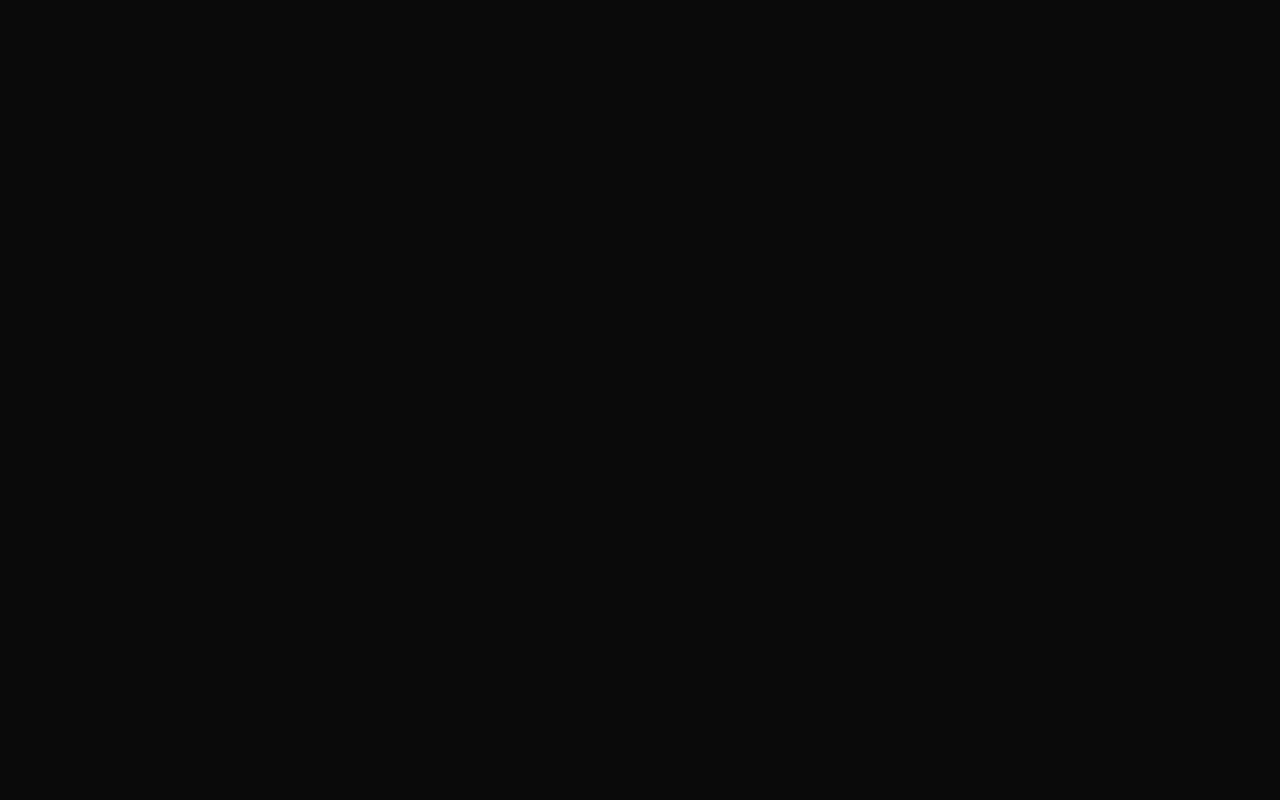
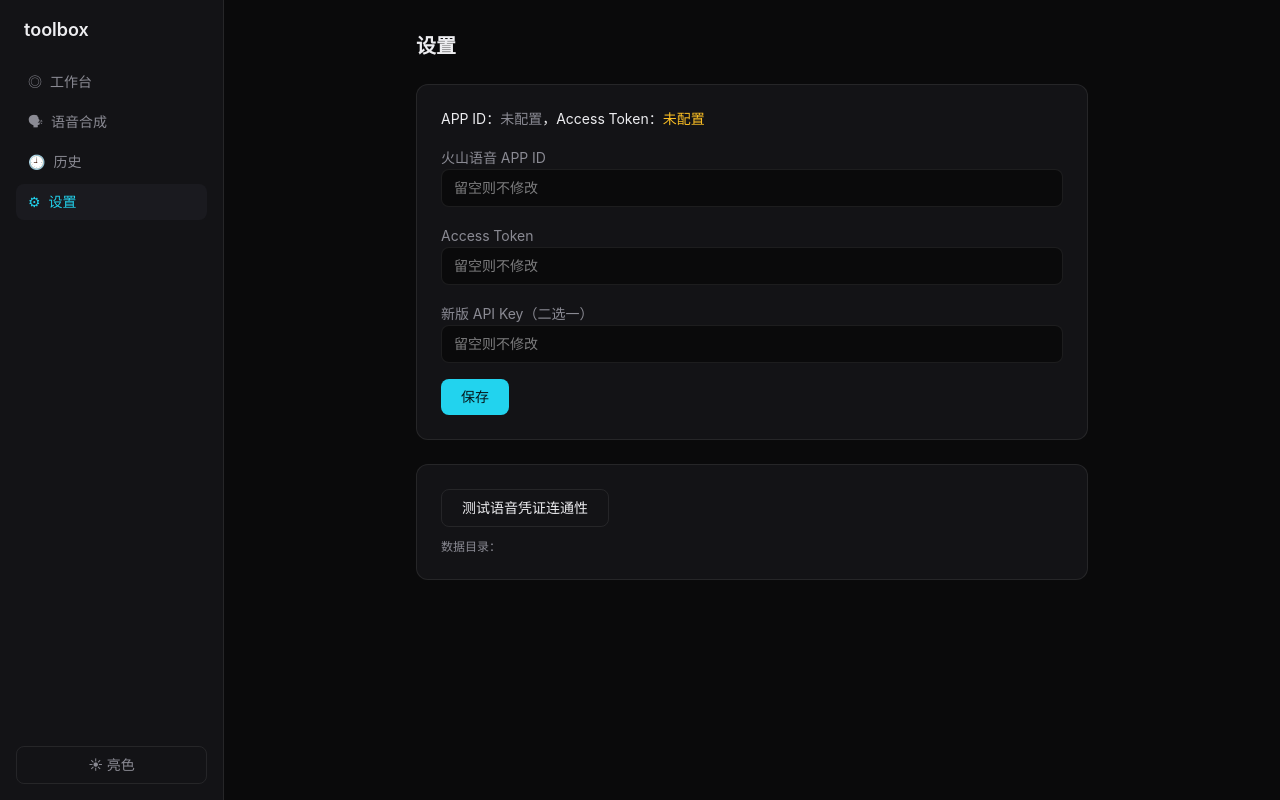
Before and after one commit to yann0917/toolbox, a React (Vite) app in the folder web/: page /settings in a window 1280 px wide. Before the commit this address had no page. Built offline with nearby package versions, Linux system fonts and the light colour scheme; no server answers.

Commit message:
feat: 设置页（凭证配置与连通性测试）

```diff
--- a/web/src/main.tsx
+++ b/web/src/main.tsx
@@ -6,6 +6,7 @@ import Layout from "./components/Layout";
 import WorkbenchPage from "./pages/WorkbenchPage";
 import TTSPage from "./pages/TTSPage";
 import HistoryPage from "./pages/HistoryPage";
+import SettingsPage from "./pages/SettingsPage";
 import "./theme.css";
 
 const qc = new QueryClient();
@@ -19,6 +20,7 @@ ReactDOM.createRoot(document.getElementById("root")!).render(
             <Route path="/" element={<WorkbenchPage />} />
             <Route path="/tts" element={<TTSPage />} />
             <Route path="/history" element={<HistoryPage />} />
+            <Route path="/settings" element={<SettingsPage />} />
           </Route>
         </Routes>
       </BrowserRouter>
--- /dev/null
+++ b/web/src/pages/SettingsPage.tsx
@@ -0,0 +1,59 @@
+import type { FormEvent } from "react";
+import { useQuery, useMutation } from "@tanstack/react-query";
+import { fetchJSON } from "../lib/api";
+
+interface Settings { volc: { speech: { app_id: string; has_access_token: boolean; api_key: string }; mediakit: { has_api_key: boolean } }; data_dir: string }
+
+export default function SettingsPage() {
+  const { data, refetch } = useQuery({ queryKey: ["settings"], queryFn: () => fetchJSON<Settings>("/api/settings") });
+  const save = useMutation({
+    mutationFn: (body: Record<string, string>) =>
+      fetchJSON("/api/settings", { method: "PUT", body: JSON.stringify(body) }),
+    onSuccess: () => refetch(),
+  });
+  const test = useMutation({
+    mutationFn: () => fetchJSON<{ ok: boolean; message: string }>("/api/settings/test-connection", { method: "POST" }),
+  });
+
+  const field = (name: string, label: string, placeholder: string) => (
+    <label className="block space-y-1">
+      <span className="text-sm text-[var(--muted)]">{label}</span>
+      <input name={name} placeholder={placeholder} defaultValue=""
+        className="w-full rounded-lg bg-[var(--bg)] border border-[var(--border)] px-3 py-2 text-sm" />
+    </label>
+  );
+
+  const onSubmit = (e: FormEvent<HTMLFormElement>) => {
+    e.preventDefault();
+    const fd = new FormData(e.currentTarget);
+    save.mutate({
+      app_id: String(fd.get("app_id") ?? ""),
+      access_token: String(fd.get("access_token") ?? ""),
+      api_key: String(fd.get("api_key") ?? ""),
+      mediakit_api_key: String(fd.get("mediakit_api_key") ?? ""),
+    });
+  };
+
+  return (
+    <div className="max-w-2xl mx-auto space-y-6">
+      <h1 className="text-xl font-semibold">设置</h1>
+      <form onSubmit={onSubmit} className="rounded-xl border border-[var(--border)] bg-[var(--surface)] p-6 space-y-4">
+        <div className="text-sm">
+          APP ID：<span className="text-[var(--muted)]">{data?.volc.speech.app_id || "未配置"}</span>
+          ，Access Token：{data?.volc.speech.has_access_token ? "已配置" : <span className="text-[var(--warn)]">未配置</span>}
+        </div>
+        {field("app_id", "火山语音 APP ID", "留空则不修改")}
+        {field("access_token", "Access Token", "留空则不修改")}
+        {field("api_key", "新版 API Key（二选一）", "留空则不修改")}
+        <button className="px-5 py-2 rounded-lg bg-[var(--accent)] text-[var(--accent-fg)] text-sm font-medium">保存</button>
+        {save.isSuccess && <p className="text-xs" style={{ color: "var(--ok)" }}>已保存，重启服务后生效</p>}
+      </form>
+      <div className="rounded-xl border border-[var(--border)] bg-[var(--surface)] p-6 space-y-3">
+        <button type="button" onClick={() => test.mutate()}
+          className="px-5 py-2 rounded-lg border border-[var(--border)] text-sm">测试语音凭证连通性</button>
+        {test.data && <p className="text-sm" style={{ color: test.data.ok ? "var(--ok)" : "var(--danger)" }}>{test.data.message}</p>}
+        <p className="text-xs text-[var(--muted)]">数据目录：{data?.data_dir}</p>
+      </div>
+    </div>
+  );
+}
```
